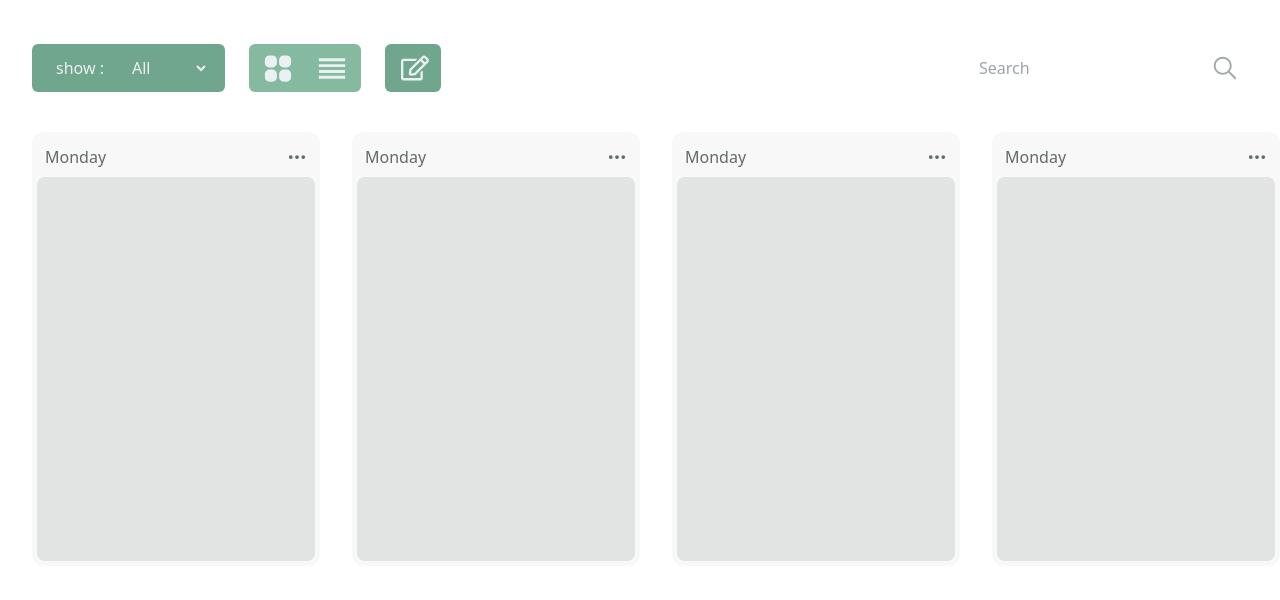
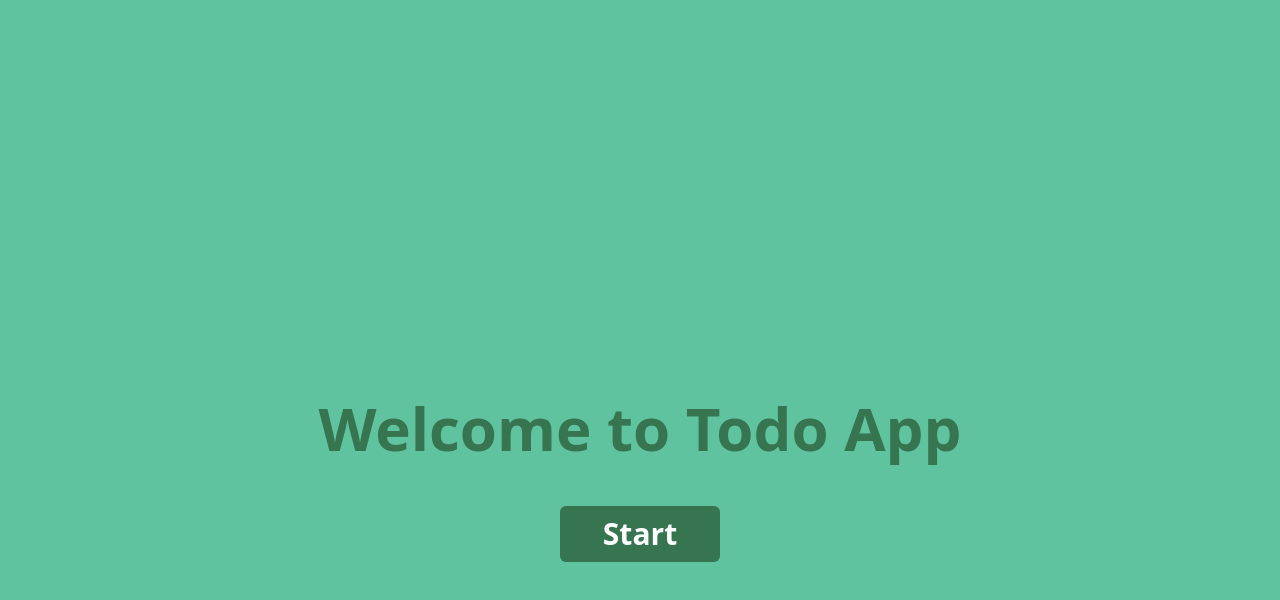
Before and after one commit to ms-moradi/todos, a Next.js app: page / in a window 1280 px wide. Shown: the top 600 px of the page. Built offline with nearby package versions, Linux system fonts and the light colour scheme.

Commit message:
create welcome page

```diff
--- a/src/app/page.js
+++ b/src/app/page.js
@@ -1,21 +1,15 @@
 
-import DailyTasks from "@/component/daily-tasks";
-import Navbar from "@/component/navbar/index";
+import Link from "next/link";
 
 
 
 export default function Home() {
   return (
-    <main className="w-full flex flex-col items-start p-8 ">
-      <div className="w-full ">
-        <Navbar/>
-      </div>
-      <div className="flex justify-start items-center gap-8">
-        <DailyTasks/>
-        <DailyTasks/>
-        <DailyTasks/>
-        <DailyTasks/>
-      </div>
+    <main className="w-full h-screen bg-green flex flex-col justify-center items-center pt-40">
+      <h1 className="text-6xl text-dark-green  font-bold mb-12">Welcome to Todo App</h1>
+      <Link href="/task">
+        <button className="w-40 h-14 bg-dark-green text-3xl font-semibold text-white rounded-md">Start</button>
+      </Link>
     </main>
   );
 }
```
